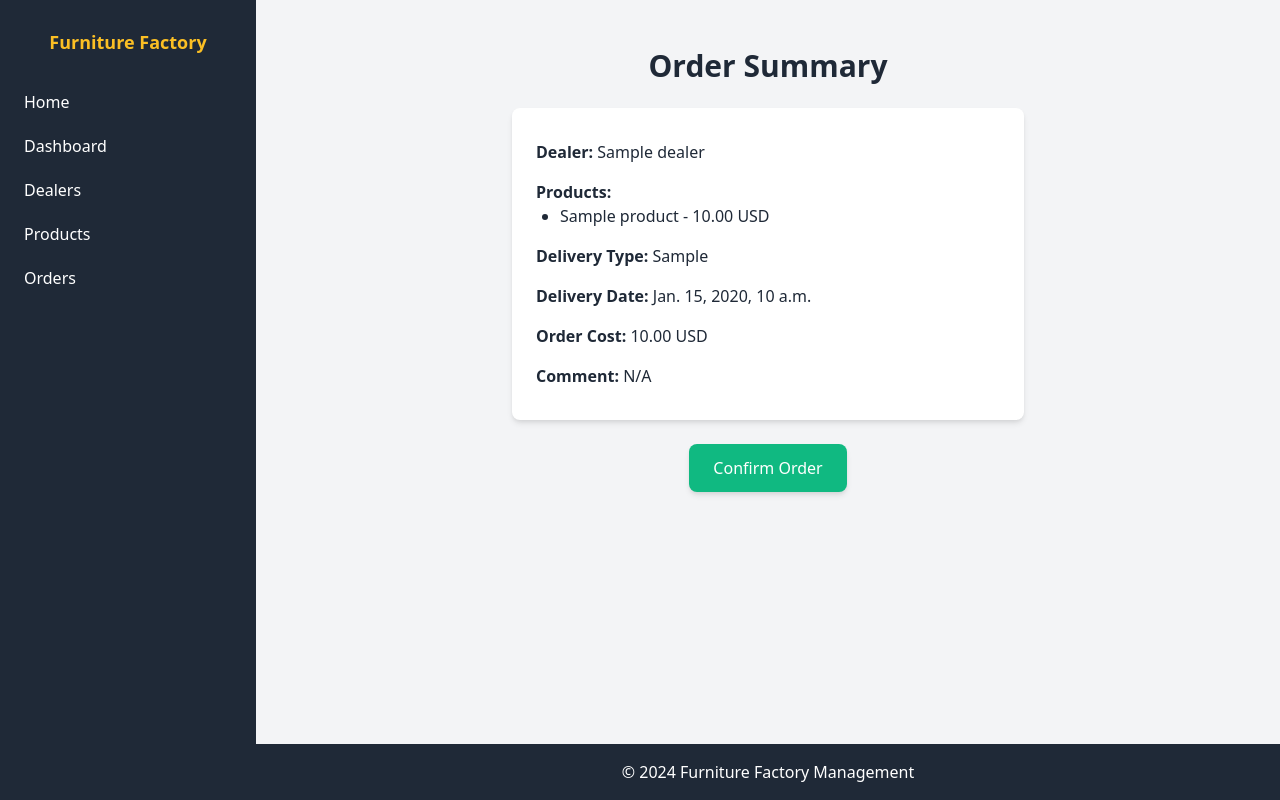
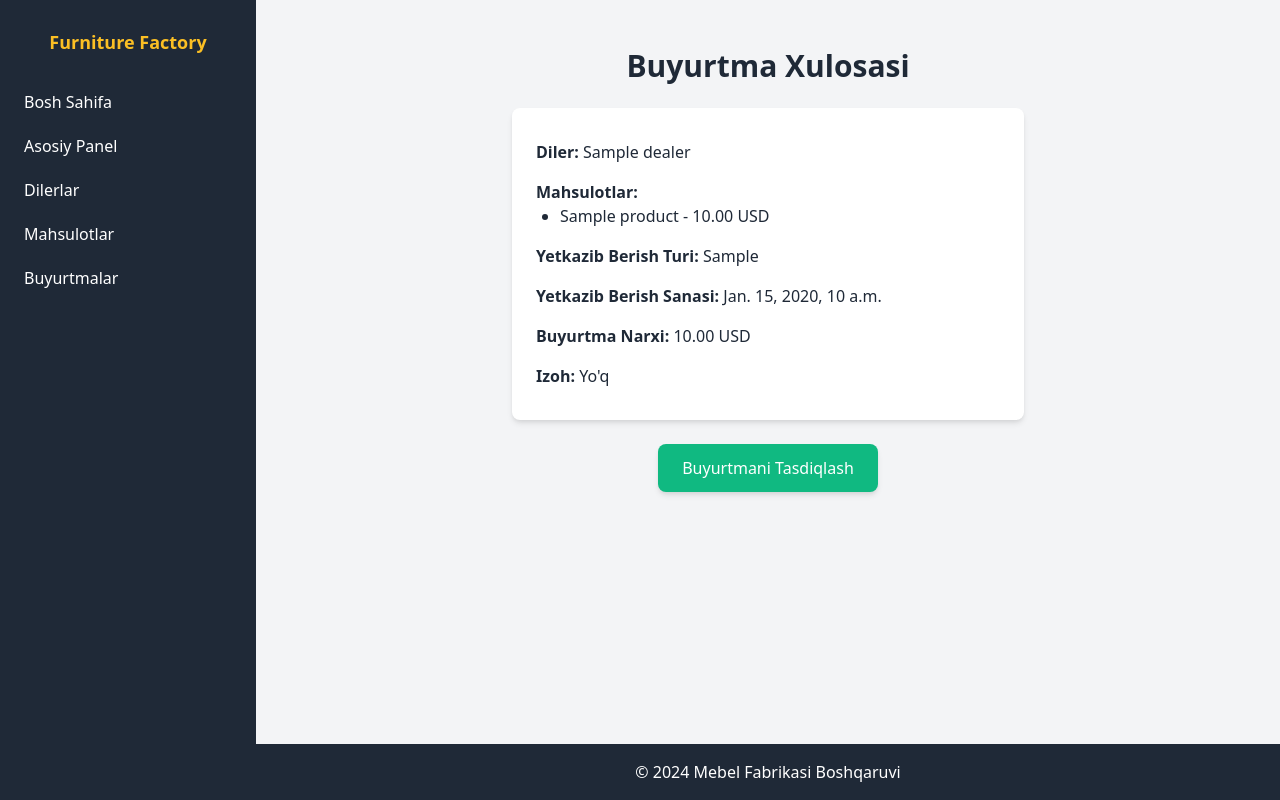
Before and after one commit to userpeaseonly/FactoryFurniture, a Django app: template factory/templates/main/create_order_step6.html in a window 1280 px wide. Run offline with Django 5.2, Linux system fonts and the light colour scheme; the template is opened without the code that fills it: most values are stand-ins (such as "Sample title", 1, 10 or a date in 2020).

Commit message:
translation added

```diff
--- a/factory/models.py
+++ b/factory/models.py
@@ -18,7 +18,7 @@ class Product(models.Model):
 
 class DeliveryType(models.TextChoices):
     COLLECTION = 'collection', "Yig'ish"
-    DELIVERY = 'delivery', "Tekazib Berish"
+    DELIVERY = 'delivery', "Yetkazib Berish"
     EXPORTATION = 'exportation', "Olib Ketish"
 
 class Order(models.Model):
--- a/factory/templates/base.html
+++ b/factory/templates/base.html
@@ -1,70 +1,70 @@
 {% load static %}
 <!DOCTYPE html>
-<html lang="en">
+<html lang="uz">
 <head>
     <meta charset="UTF-8">
     <meta name="viewport" content="width=device-width, initial-scale=1.0">
-    <title>{% block title %}Furniture Factory{% endblock %}</title>
+    <title>{% block title %}Mebel Fabrikasi{% endblock %}</title>
     <link href="{% static 'css/styles.css' %}" rel="stylesheet">
     <link rel="stylesheet" href="https://unpkg.com/tailwindcss@2.2.19/dist/tailwind.min.css" />
 </head>
 <body class="bg-gray-100 text-gray-800 flex">
 
-    <!-- Sidebar -->
+    <!-- Yon Panel -->
     <aside class="bg-gray-800 text-white w-64 space-y-6 py-7 px-2 hidden sm:block fixed inset-y-0">
         <!-- Brand -->
         <div class="text-lg font-bold text-center">
             <a href="{% url 'home' %}" class="text-yellow-400">Furniture Factory</a>
         </div>
-        <!-- Navigation Links -->
+        <!-- Navigatsiya Havolalari -->
         <nav>
-            <a href="{% url 'home' %}" class="block py-2.5 px-4 rounded hover:bg-gray-700">Home</a>
-            <a href="{% url 'dashboard' %}" class="block py-2.5 px-4 rounded hover:bg-gray-700">Dashboard</a>
-            <a href="{% url 'dealers' %}" class="block py-2.5 px-4 rounded hover:bg-gray-700">Dealers</a>
-            <a href="{% url 'products' %}" class="block py-2.5 px-4 rounded hover:bg-gray-700">Products</a>
-            <a href="{% url 'orders' %}" class="block py-2.5 px-4 rounded hover:bg-gray-700">Orders</a>
+            <a href="{% url 'home' %}" class="block py-2.5 px-4 rounded hover:bg-gray-700">Bosh Sahifa</a>
+            <a href="{% url 'dashboard' %}" class="block py-2.5 px-4 rounded hover:bg-gray-700">Asosiy Panel</a>
+            <a href="{% url 'dealers' %}" class="block py-2.5 px-4 rounded hover:bg-gray-700">Dilerlar</a>
+            <a href="{% url 'products' %}" class="block py-2.5 px-4 rounded hover:bg-gray-700">Mahsulotlar</a>
+            <a href="{% url 'orders' %}" class="block py-2.5 px-4 rounded hover:bg-gray-700">Buyurtmalar</a>
         </nav>
     </aside>
 
-    <!-- Mobile Sidebar -->
+    <!-- Mobil Yon Panel -->
     <aside class="bg-gray-800 text-white fixed inset-y-0 left-0 w-64 z-50 transform -translate-x-full transition-transform duration-300 ease-in-out sm:hidden" id="mobile-sidebar">
-        <!-- Brand -->
+        <!-- Brend -->
         <div class="text-lg font-bold text-center py-4">
-            <a href="{% url 'home' %}" class="text-yellow-400">Furniture Factory</a>
+            <a href="{% url 'home' %}" class="text-yellow-400">Mebel Fabrikasi</a>
         </div>
-        <!-- Navigation Links -->
+        <!-- Navigatsiya Havolalari -->
         <nav>
-            <a href="{% url 'home' %}" class="block py-2.5 px-4 rounded hover:bg-gray-700">Home</a>
-            <a href="{% url 'dashboard' %}" class="block py-2.5 px-4 rounded hover:bg-gray-700">Dashboard</a>
-            <a href="{% url 'dealers' %}" class="block py-2.5 px-4 rounded hover:bg-gray-700">Dealers</a>
-            <a href="{% url 'products' %}" class="block py-2.5 px-4 rounded hover:bg-gray-700">Products</a>
-            <a href="{% url 'orders' %}" class="block py-2.5 px-4 rounded hover:bg-gray-700">Orders</a>
+            <a href="{% url 'home' %}" class="block py-2.5 px-4 rounded hover:bg-gray-700">Bosh Sahifa</a>
+            <a href="{% url 'dashboard' %}" class="block py-2.5 px-4 rounded hover:bg-gray-700">Asosiy Panel</a>
+            <a href="{% url 'dealers' %}" class="block py-2.5 px-4 rounded hover:bg-gray-700">Dilerlar</a>
+            <a href="{% url 'products' %}" class="block py-2.5 px-4 rounded hover:bg-gray-700">Mahsulotlar</a>
+            <a href="{% url 'orders' %}" class="block py-2.5 px-4 rounded hover:bg-gray-700">Buyurtmalar</a>
         </nav>
     </aside>
 
-    <!-- Mobile Menu Button -->
+    <!-- Mobil Menyu Tugmasi -->
     <button class="fixed top-4 left-4 z-50 bg-gray-800 text-white p-2 rounded sm:hidden" id="mobile-menu-button">
         <svg class="w-6 h-6" fill="none" stroke="currentColor" viewBox="0 0 24 24" xmlns="http://www.w3.org/2000/svg">
             <path stroke-linecap="round" stroke-linejoin="round" stroke-width="2" d="M4 6h16M4 12h16m-7 6h7"></path>
         </svg>
     </button>
 
-    <!-- Main Content -->
+    <!-- Asosiy Kontent -->
     <div class="flex-1 sm:ml-64 ml-0 flex flex-col min-h-screen">
         <main class="flex-grow pt-6 px-6">
             {% block content %}
             {% endblock %}
         </main>
 
-        <!-- Footer -->
+        <!-- Futbolka -->
         <footer class="bg-gray-800 text-white py-4">
             <div class="container mx-auto text-center">
-                <p>&copy; 2024 Furniture Factory Management</p>
+                <p>&copy; 2024 Mebel Fabrikasi Boshqaruvi</p>
             </div>
         </footer>
     </div>
 
-    <!-- JavaScript for Sidebar Toggle -->
+    <!-- Yon Panelni O'chirish/Yoqish uchun JavaScript -->
     <script>
         const mobileMenuButton = document.getElementById('mobile-menu-button');
         const mobileSidebar = document.getElementById('mobile-sidebar');
--- a/factory/templates/main/create_order_step1.html
+++ b/factory/templates/main/create_order_step1.html
@@ -1,14 +1,14 @@
 {% extends 'base.html' %}
-{% block title %}Create Order - Step 1{% endblock %}
+{% block title %}Buyurtma Yaratish - 1-qadam{% endblock %}
 {% block content %}
 <div class="container mx-auto py-6">
-    <h1 class="text-3xl font-bold text-center mb-6">Step 1: Select Dealer</h1>
+    <h1 class="text-3xl font-bold text-center mb-6">1-qadam: Diler Tanlash</h1>
     <form method="POST" class="max-w-lg mx-auto">
         {% csrf_token %}
         {{ form.as_p }}
         <div class="mt-6 text-center">
             <button type="submit" class="bg-blue-500 text-white px-6 py-3 rounded-lg shadow-md hover:bg-blue-600 transition">
-                Next
+                Keyingisi
             </button>
         </div>
     </form>
--- a/factory/templates/main/create_order_step2.html
+++ b/factory/templates/main/create_order_step2.html
@@ -1,14 +1,14 @@
 {% extends 'base.html' %}
-{% block title %}Create Order - Step 2{% endblock %}
+{% block title %}Buyurtma Yaratish - 2-qadam{% endblock %}
 {% block content %}
 <div class="container mx-auto py-6">
-    <h1 class="text-3xl font-bold text-center mb-6">Step 2: Select Products</h1>
+    <h1 class="text-3xl font-bold text-center mb-6">2-qadam: Mahsulot Tanlash</h1>
     <form method="POST" class="max-w-lg mx-auto">
         {% csrf_token %}
         {{ form.as_p }}
         <div class="mt-6 text-center">
             <button type="submit" class="bg-blue-500 text-white px-6 py-3 rounded-lg shadow-md hover:bg-blue-600 transition">
-                Next
+                Keyingisi
             </button>
         </div>
     </form>
--- a/factory/templates/main/create_order_step3.html
+++ b/factory/templates/main/create_order_step3.html
@@ -1,14 +1,14 @@
 {% extends 'base.html' %}
-{% block title %}Create Order - Step 3{% endblock %}
+{% block title %}Buyurtma Yaratish - 3-qadam{% endblock %}
 {% block content %}
 <div class="container mx-auto py-6">
-    <h1 class="text-3xl font-bold text-center mb-6">Step 3: Select Delivery Type</h1>
+    <h1 class="text-3xl font-bold text-center mb-6">3-qadam: Yetkazib Berish Turini Tanlash</h1>
     <form method="POST" class="max-w-lg mx-auto">
         {% csrf_token %}
         {{ form.as_p }}
         <div class="mt-6 text-center">
             <button type="submit" class="bg-blue-500 text-white px-6 py-3 rounded-lg shadow-md hover:bg-blue-600 transition">
-                Next
+                Keyingisi
             </button>
         </div>
     </form>
--- a/factory/templates/main/create_order_step4.html
+++ b/factory/templates/main/create_order_step4.html
@@ -1,14 +1,14 @@
 {% extends 'base.html' %}
-{% block title %}Create Order - Step 4{% endblock %}
+{% block title %}Buyurtma Yaratish - 4-qadam{% endblock %}
 {% block content %}
 <div class="container mx-auto py-6">
-    <h1 class="text-3xl font-bold text-center mb-6">Step 4: Specify Delivery Date and Cost</h1>
+    <h1 class="text-3xl font-bold text-center mb-6">4-qadam: Yetkazib Berish Sanasi va Narxini Kiriting</h1>
     <form method="POST" class="max-w-lg mx-auto">
         {% csrf_token %}
         {{ form.as_p }}
         <div class="mt-6 text-center">
             <button type="submit" class="bg-blue-500 text-white px-6 py-3 rounded-lg shadow-md hover:bg-blue-600 transition">
-                Next
+                Keyingisi
             </button>
         </div>
     </form>
--- a/factory/templates/main/create_order_step5.html
+++ b/factory/templates/main/create_order_step5.html
@@ -1,14 +1,14 @@
 {% extends 'base.html' %}
-{% block title %}Create Order - Step 5{% endblock %}
+{% block title %}Buyurtma Yaratish - 5-qadam{% endblock %}
 {% block content %}
 <div class="container mx-auto py-6">
-    <h1 class="text-3xl font-bold text-center mb-6">Step 5: Write Comment</h1>
+    <h1 class="text-3xl font-bold text-center mb-6">5-qadam: Izoh Kiriting</h1>
     <form method="POST" class="max-w-lg mx-auto">
         {% csrf_token %}
         {{ form.as_p }}
         <div class="mt-6 text-center">
             <button type="submit" class="bg-blue-500 text-white px-6 py-3 rounded-lg shadow-md hover:bg-blue-600 transition">
-                Next
+                Keyingisi
             </button>
         </div>
     </form>
--- a/factory/templates/main/create_order_step6.html
+++ b/factory/templates/main/create_order_step6.html
@@ -1,26 +1,26 @@
 {% extends 'base.html' %}
-{% block title %}Create Order - Step 6{% endblock %}
+{% block title %}Buyurtma Yaratish - Yakuniy Qadam{% endblock %}
 {% block content %}
 <div class="container mx-auto py-6">
-    <h1 class="text-3xl font-bold text-center mb-6">Order Summary</h1>
+    <h1 class="text-3xl font-bold text-center mb-6">Buyurtma Xulosasi</h1>
     <ul class="bg-white shadow-md rounded-lg p-6 max-w-lg mx-auto">
-        <li class="py-2"><strong>Dealer:</strong> {{ order_summary.dealer.name }}</li>
-        <li class="py-2"><strong>Products:</strong>
+        <li class="py-2"><strong>Diler:</strong> {{ order_summary.dealer.name }}</li>
+        <li class="py-2"><strong>Mahsulotlar:</strong>
             <ul class="list-disc pl-6">
                 {% for product in order_summary.products %}
                 <li>{{ product.name }} - {{ product.price|floatformat:2 }} USD</li>
                 {% endfor %}
             </ul>
         </li>
-        <li class="py-2"><strong>Delivery Type:</strong> {{ order_summary.delivery_type }}</li>
-        <li class="py-2"><strong>Delivery Date:</strong> {{ order_summary.delivery_date }}</li>
-        <li class="py-2"><strong>Order Cost:</strong> {{ order_summary.order_cost|floatformat:2 }} USD</li>
-        <li class="py-2"><strong>Comment:</strong> {{ order_summary.comment|default:"N/A" }}</li>
+        <li class="py-2"><strong>Yetkazib Berish Turi:</strong> {{ order_summary.delivery_type }}</li>
+        <li class="py-2"><strong>Yetkazib Berish Sanasi:</strong> {{ order_summary.delivery_date }}</li>
+        <li class="py-2"><strong>Buyurtma Narxi:</strong> {{ order_summary.order_cost|floatformat:2 }} USD</li>
+        <li class="py-2"><strong>Izoh:</strong> {{ order_summary.comment|default:"Yo'q" }}</li>
     </ul>
     <form method="POST" class="mt-6 text-center">
         {% csrf_token %}
         <button type="submit" class="bg-green-500 text-white px-6 py-3 rounded-lg shadow-md hover:bg-green-600 transition">
-            Confirm Order
+            Buyurtmani Tasdiqlash
         </button>
     </form>
 </div>
--- a/factory/templates/main/orders.html
+++ b/factory/templates/main/orders.html
@@ -1,11 +1,11 @@
 {% extends 'base.html' %}
-{% block title %}Orders{% endblock %}
+{% block title %}Buyurtmalar{% endblock %}
 {% block content %}
 <div class="container mx-auto py-6">
-    <h1 class="text-3xl font-bold text-center mb-6">Orders</h1>
+    <h1 class="text-3xl font-bold text-center mb-6">Buyurtmalar</h1>
     <div class="flex justify-center">
         <a href="{% url 'create_order' %}?step=1" class="bg-blue-500 text-white px-6 py-3 rounded-lg shadow-md hover:bg-blue-600 transition">
-            Create Order
+            Buyurtma Yaratish
         </a>
     </div>
 </div>
```
Also changed, not shown: factory/forms.py (+12 -10 lines), factory/templates/main/dashboard.html (+16 -16 lines), factory/templates/main/dealers.html (+11 -11 lines), factory/templates/main/home.html (+8 -8 lines), factory/templates/main/products.html (+8 -8 lines).
